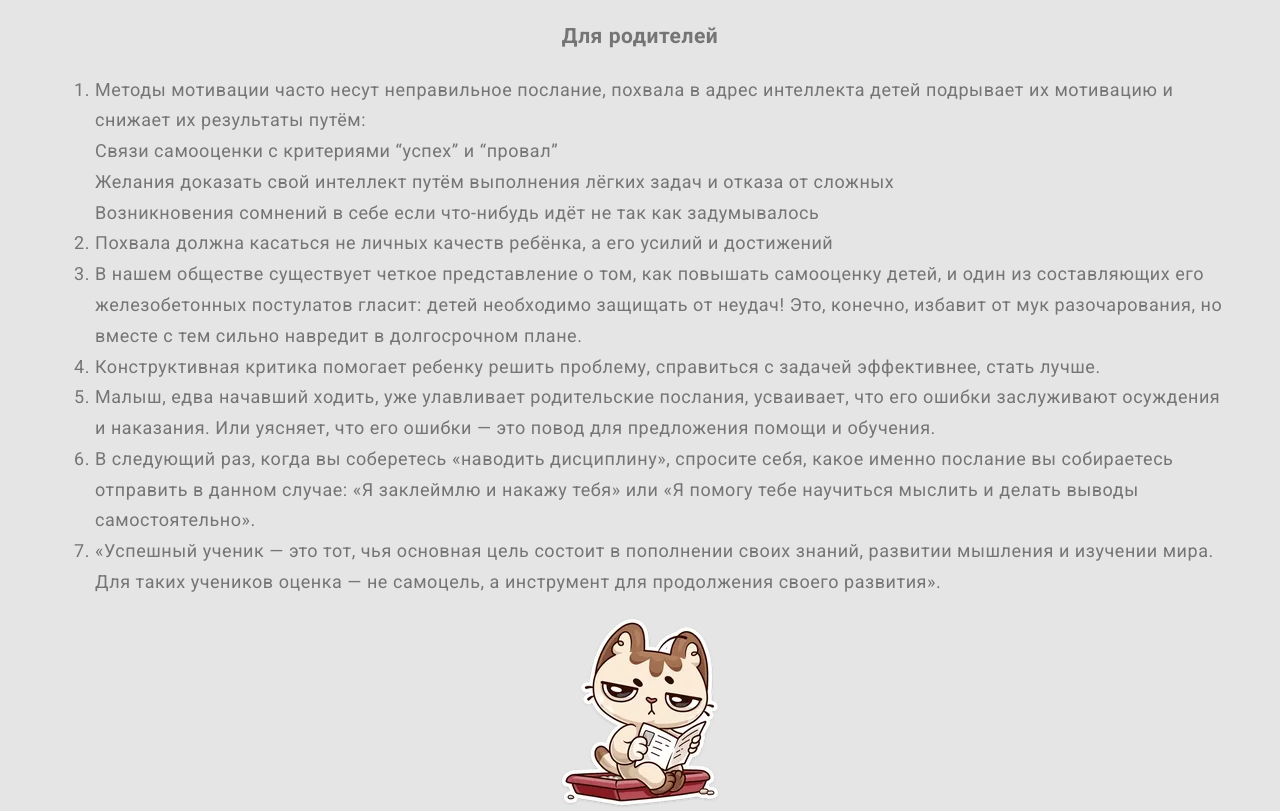
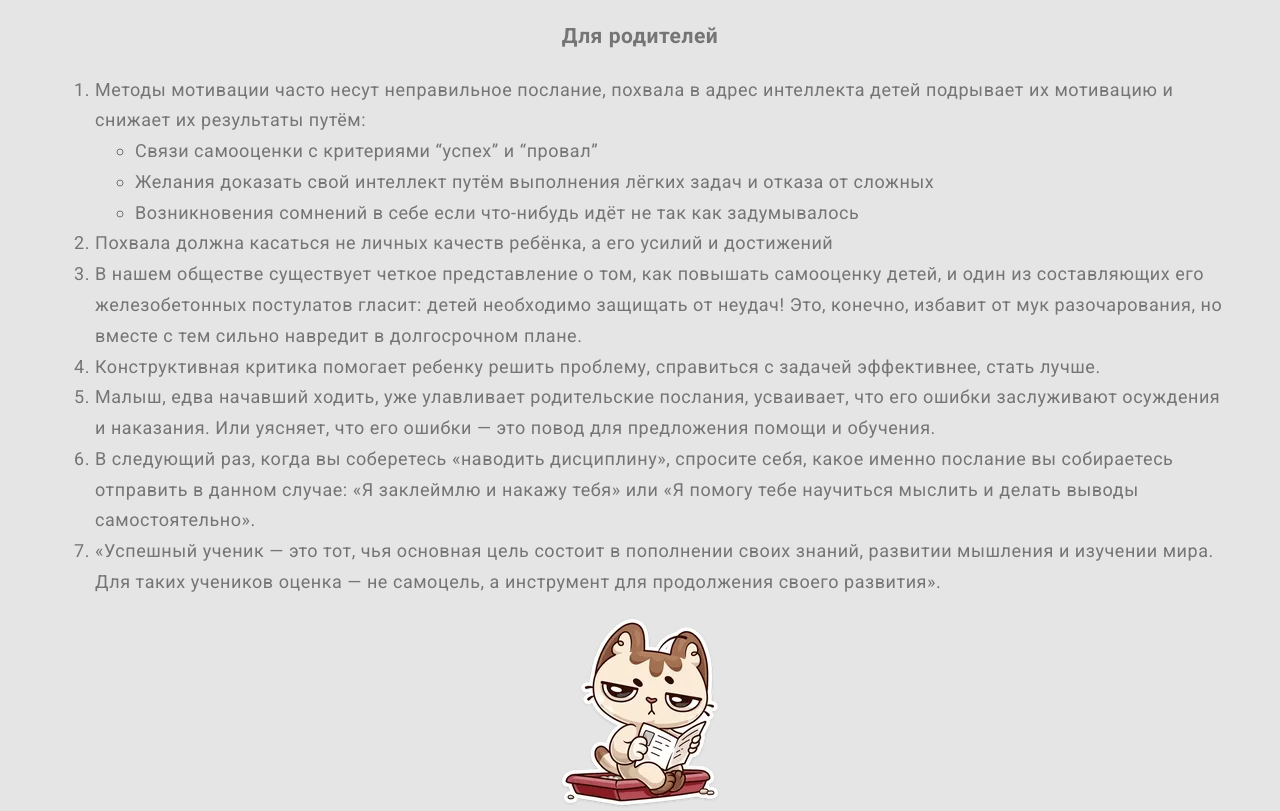
Before and after one commit to PavloLevchenko/Mindset-Insights-PROTeamIT, a plain HTML site: page index.html in a window 1280 px wide. Shown: the part 6662-7473 px from the top of the page. Drawn offline with nearby package versions, Linux system fonts and the light colour scheme.

Commit message:
исправляет вложенность p в ul

```diff
--- a/css/styles.css
+++ b/css/styles.css
@@ -317,6 +317,12 @@ p {
   text-align: left;
 }
 
+/* Chapter 7 */
+
+.list-circle{
+  list-style: circle;
+}
+
 /* Footer */
 
 .footer {
--- a/index.html
+++ b/index.html
@@ -344,10 +344,13 @@
           <img class="img-chapter" src="images/fox_with_a_mask.webp" alt="a fox with a mask">
           <h3 class="content-title">Для родителей</h3>
           <ol>
-            <li>Методы мотивации часто несут неправильное послание, похвала в адрес интеллекта детей подрывает их мотивацию и снижает их результаты путём:</li>
-                <p>Связи самооценки с критериями “успех” и “провал”</p>
-                <p>Желания доказать свой интеллект путём выполнения лёгких задач и отказа от сложных</p>
-                <p>Возникновения сомнений в себе если что-нибудь идёт не так как задумывалось</p>
+            <li>Методы мотивации часто несут неправильное послание, похвала в адрес интеллекта детей подрывает их мотивацию и снижает их результаты путём:
+                <ul class="list-circle">
+                  <li>Связи самооценки с критериями “успех” и “провал”</li>
+                  <li>Желания доказать свой интеллект путём выполнения лёгких задач и отказа от сложных</li>
+                  <li>Возникновения сомнений в себе если что-нибудь идёт не так как задумывалось</li>
+                </ul>
+              </li>
             <li>Похвала должна касаться не личных качеств ребёнка, а его усилий и достижений</li>
             <li>В нашем обществе существует четкое представление о том, как повышать самооценку детей, и один из составляющих его железобетонных постулатов гласит: детей необходимо защищать от неудач! Это, конечно, избавит от мук разочарования, но вместе с тем сильно навредит в долгосрочном плане.</li>
             <li>Конструктивная критика помогает ребенку решить проблему, справиться с задачей эффективнее, стать лучше.</li>
```
